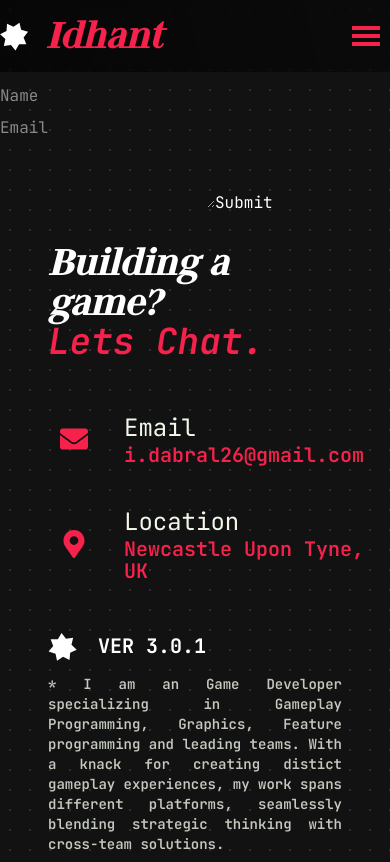
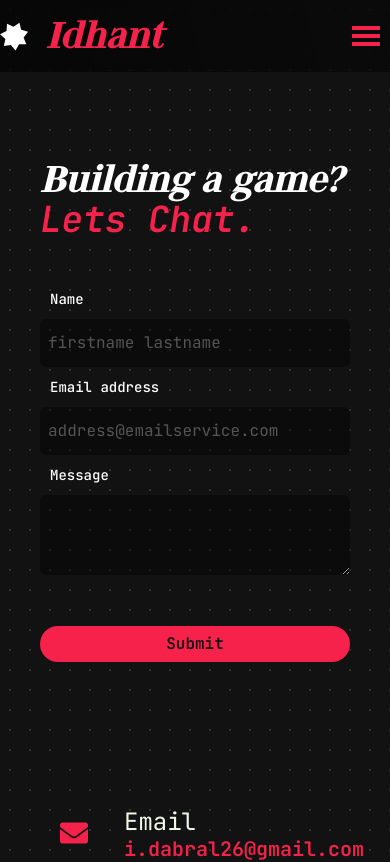
Before and after one commit to St4rman/resume25, a Next.js app: page /contact in a window 390 px wide. Shown: the top 862 px of the page. Built offline with nearby package versions, Linux system fonts and the light colour scheme.

Commit message:
Visual Updates contact

```diff
--- a/app/api/contact/route.js
+++ b/app/api/contact/route.js
@@ -1,34 +1,35 @@
-import { Resend } from 'resend';
+import { Resend } from "resend";
 
 export async function GET() {
-  return Response.json({ message: 'Hello World' })
+  return Response.json({ message: "Hello World" });
 }
+
 const API_KEY = process.env.RESENDAPI_KEY;
 
-
-export async function POST(req){
-
+export async function POST(req) {
   const resend = new Resend(API_KEY);
   const body = await req.json();
 
-    try{
+  try {
     const emailRes = await resend.emails.send({
-            from: 'Game dev Contact form <onboarding@resend.dev>',
-            to: 'i.dabral26@gmail.com',
-            subject: 'Contact from website contact form, game dev',
-            html: ` <h1>new message recieved!</h1>
-            <h3>Game dev form</h3>
-            Name: ${body.name}, email: ${body.email}.
-            <p>Body: </p>
+      from: "GDCF <onboarding@resend.dev>",
+      to: "i.dabral26@gmail.com",
+      subject: "Contact, game dev",
+      html: ` <h2>Game Dev Contact form</h2>
+                <p>
+                    Name: <b>${body.name}</b>
+                </p>
+                <p>
+                    Email: <b>${body.email}</b>
+                </p>
+                <hr>
                 <p>${body.message}</p>
-            `
+            `,
     });
-    }
-    catch(err){
+  } catch (err) {
     console.log("error sending email: ", err);
   }
 
-    console.log("datachungus", body);
-
-    return Response.json({message: body});
+  console.log(body);
+  return Response.json({ message: body });
 }
--- a/app/contact/page.jsx
+++ b/app/contact/page.jsx
@@ -6,6 +6,7 @@ import { motion } from "motion/react";
 import localFont from "next/font/local";
 import { usePathname } from "next/navigation";
 import ContactPage from "@/components/ContactPage";
+import { TextFade } from "@/components/TextFade";
 
 const myfont = localFont({
   src: "../../components/head.otf",
@@ -29,10 +30,20 @@ const Contact = () => {
   if(currentPath=="/contact"){
     return(
       <>
-      <div className="container mx-auto lg:px-20">
+      <TextFade>
+      <div className="container mx-auto lg:px-20 py-20 flex flex-col px-10 sm:flex-row justify-between align-middle gap-10">
+        <div>
+          <div className={`${myfont.className} italic`}>
+              <h1 className="text-4xl">Building a game?</h1>
+            </div>
+            <div className="text-4xl italic text-accent">
+              <h2 className="text-4xl">Lets Chat.</h2>
+            </div>
+        </div>
        <ContactPage />
       </div>
       <BottomPanel/>
+      </TextFade>
       </>
     )
   }
@@ -108,14 +119,14 @@ const BottomPanel = ()=>{
               })}
             </ul>
           </div>
-          <div className="order-1 flex-1 flex xl:order-none xl:justify-center flex-col justify-start">
+          {/* <div className="order-1 flex-1 flex xl:order-none xl:justify-center flex-col justify-start">
             <div className={`${myfont.className} italic`}>
               <h1 className="text-4xl">Building a game?</h1>
             </div>
             <div className="text-4xl italic text-accent">
               <h2 className="text-4xl">Lets Chat.</h2>
             </div>
-          </div>
+          </div> */}
         </div>
       </div>
     </motion.section>
--- a/components/ContactPage.jsx
+++ b/components/ContactPage.jsx
@@ -1,11 +1,15 @@
 'use client'
 
 import { useState } from "react"
+import { Button } from "./ui/button";
+import { TextFade } from "@/components/TextFade";
+import { Smile } from 'lucide-react';
 
 const ContactPage = () =>{
     const [name, setName] = useState('')
     const [email, setEmail] = useState('')
     const [message, setMessage] = useState('')
+    const [isSubmitted, setSubmitted] = useState(false);
 
     const onSubmit = async (event) => {
         event.preventDefault();
@@ -19,6 +23,9 @@ const ContactPage = () =>{
                     'content-type':'application/json'
                 },
             })
+            if(res.status===200){
+                setSubmitted(true);
+            }
 
         } catch(err){
             console.error('Err', err);
@@ -27,31 +34,63 @@ const ContactPage = () =>{
 
 
     return(
+        isSubmitted ? (
         <>
-            <form onSubmit={onSubmit}>
+
+            <div className="w-full flex items-center-safe justify-center">
+                <TextFade>
+                <div className="text-2xl text-center">
+                    thanks for reaching out, i'll email you back as soon as i can! :&#93;
+                </div>
+                </TextFade>
+            </div>
+
+        </>
+        ) : (
+        <>
+            <form onSubmit={onSubmit} className="w-full">
+                <div>
+                    <label for="name" class="block m-2.5 text-sm font-medium text-heading">Name</label>
                     <input
+                    id="name"
                     value={name}
+                    required
                     onChange={(e) => setName(e.target.value)}
-                type="text" placeholder="Name"
+                    type="text" placeholder="firstname lastname"
+                    className="bg-black/40 rounded-sm p-2 w-full text-accent placeholder-white/30"
                     />
-
+                </div>
+                <div>
+                    <label for="email" class="block m-2.5 text-sm font-medium text-heading">Email address</label>
                     <input
+                    id="email"
                     value={email}
                     onChange={(e) => setEmail(e.target.value)}
-                type="email" placeholder="Email"
+                    required
+                    type="email" placeholder="address@emailservice.com"
+                    className="bg-black/40 rounded-sm p-2 w-full text-accent placeholder-white/30"
                     />
+                </div>
+
+                <div>
+                    <label for="message" class="block m-2.5 text-sm font-medium text-heading">Message</label>
 
                     <textarea
+                        id="message"
                         value ={message}
                         onChange={(e) => setMessage(e.target.value)}
+                        className="bg-black/40 rounded-sm p-2 w-full text-accent placeholder-white/30"
+                    ></textarea>
+                </div>
 
-                ></textarea>
 
-                <button type ="submit">Submit</button>
+                <Button type ="submit" className="w-full my-10">Submit</Button>
 
             </form>
         </>
         )
+    )
+
 }
 
 export default ContactPage;
```
Lines whose indentation alone changed are shown as unchanged.
